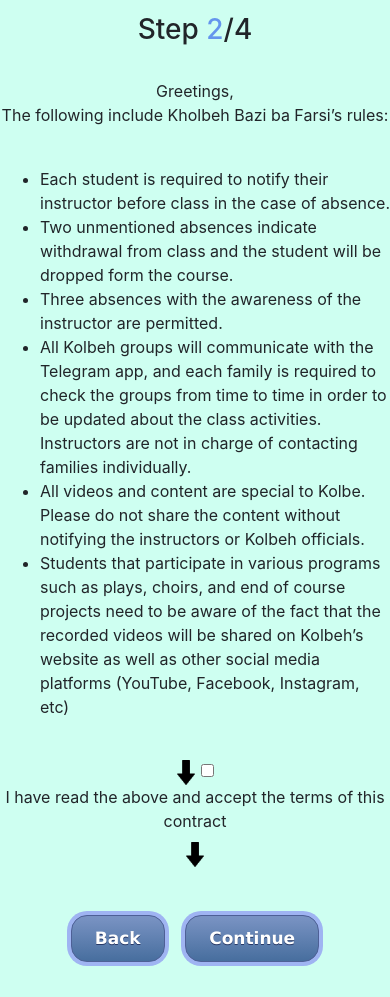
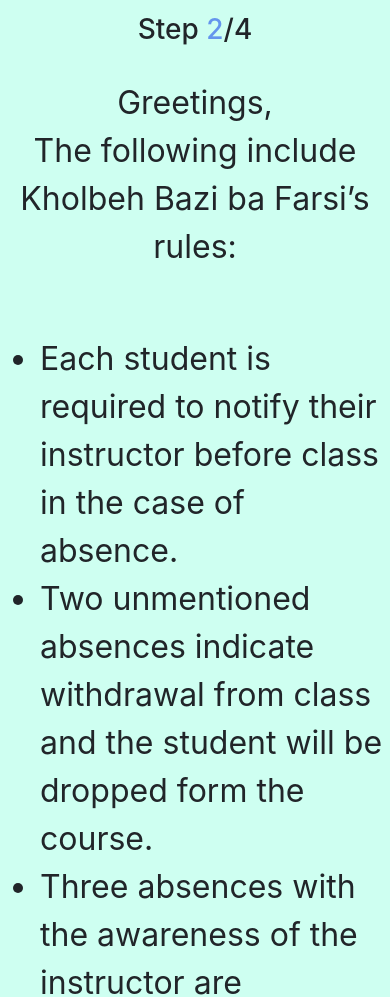
Before and after one commit to RK129/Kolbehfarsibeta, a plain HTML site: page registrationp2.html in a window 390 px wide. Shown: the part 131-1128 px from the top of the page. Drawn offline with nearby package versions, Linux system fonts and the light colour scheme.

Commit message:
Add files via upload

```diff
--- a/css/styles.css
+++ b/css/styles.css
@@ -17,6 +17,23 @@
     height: 150px;
     width: 299px;
   }
+  li {
+    font-size: 2rem;
+  }
+  p{
+    font-size: 2rem;
+  }
+  input{
+    height: 3rem;
+    width: 3rem;
+  }
+  label{
+    font-size: 2rem;
+  }
+  .downarrows {
+    width: 0px;
+    height:0px;
+  }
 }
 
 @media (max-width: 1024px) {
@@ -35,6 +52,7 @@
   .birthday {
     font-size: 1rem;
   }
+
 }
 
 
@@ -44,6 +62,7 @@
     left: 2rem;
     top: 5rem;
   }
+
 }
 
 /* IDs */
```
